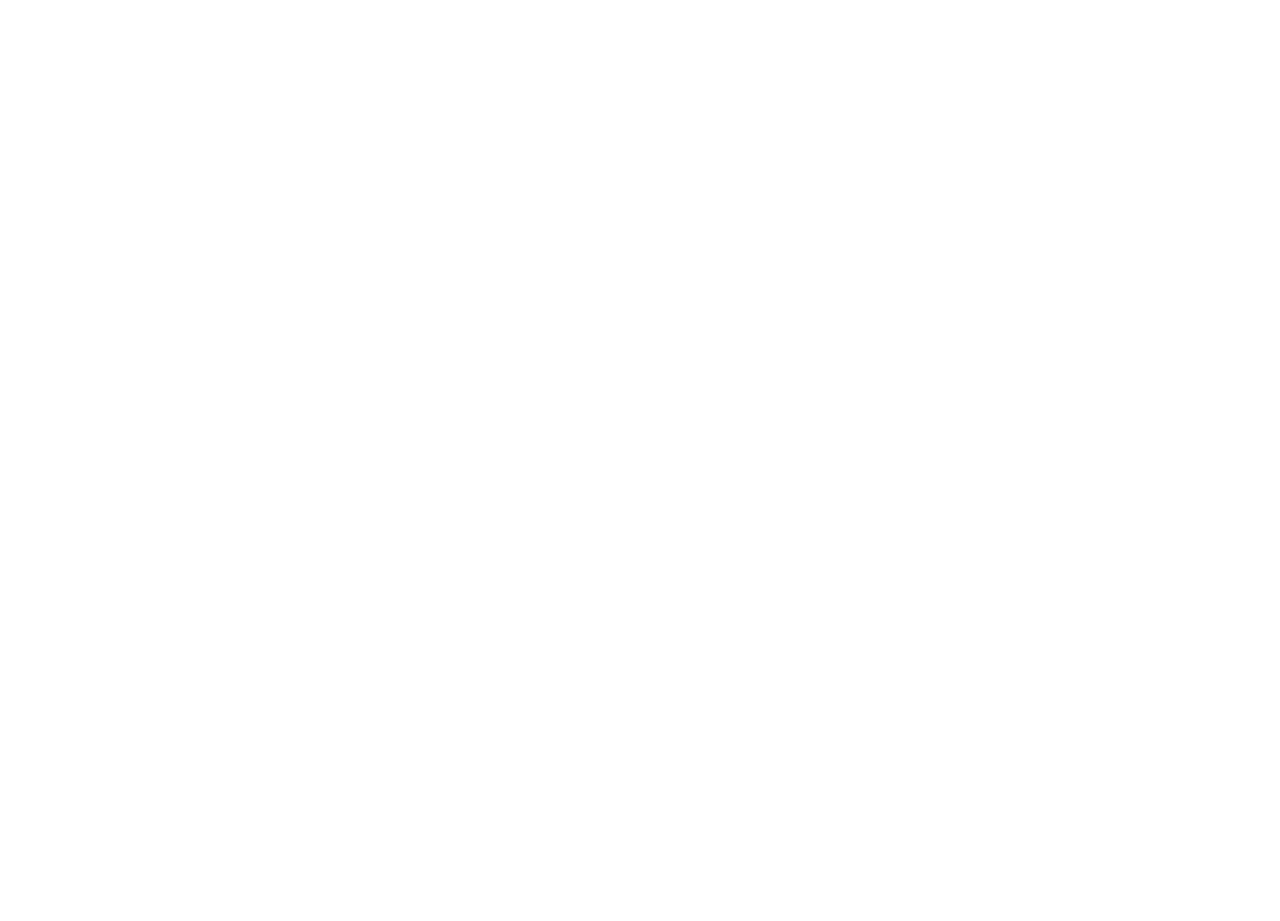
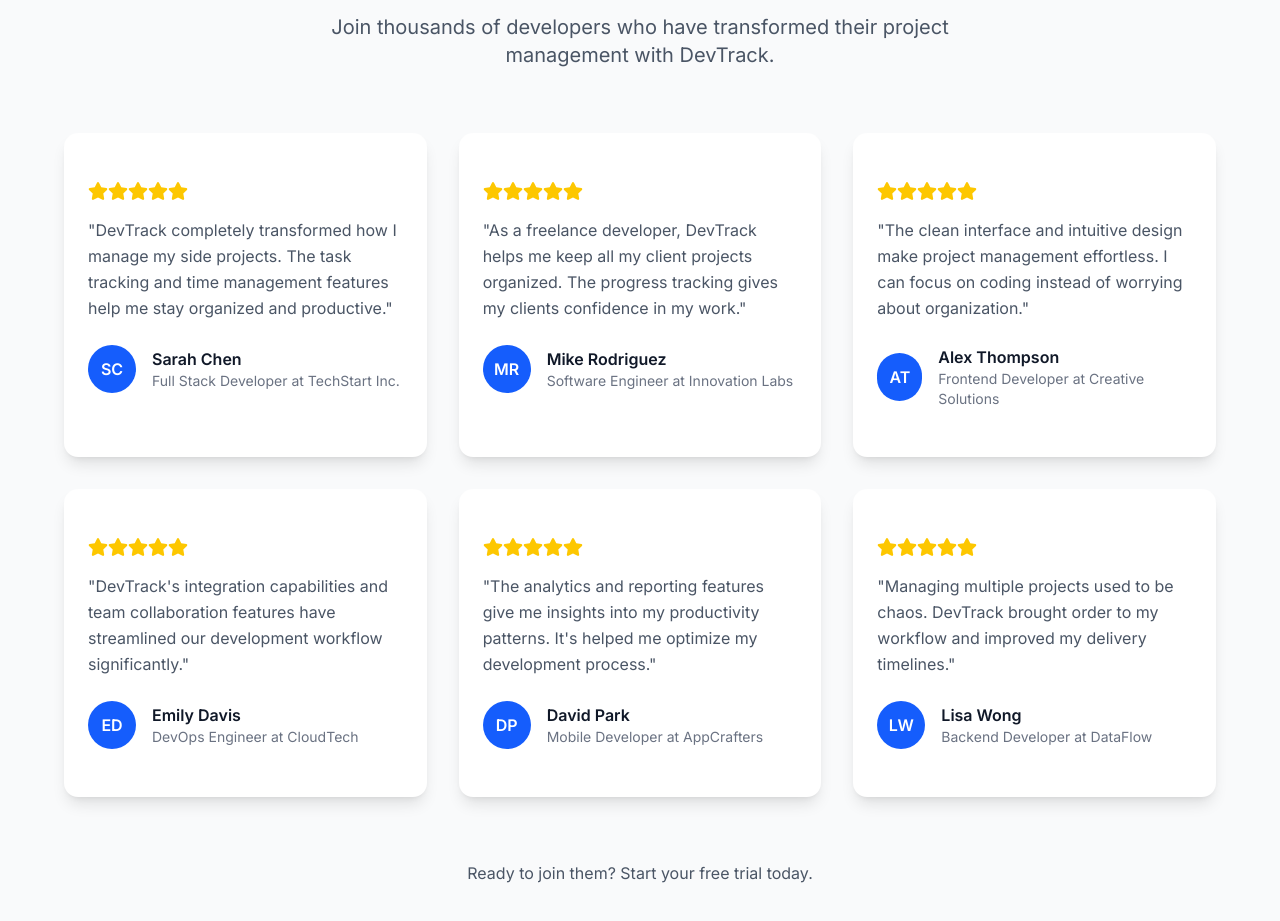
Before and after one commit to md-zeon/devtrack, a Next.js app: page / in a window 1280 px wide. Shown: the part 2423-3344 px from the top of the page. Before the commit the page ends 2308 px from the top, so only its background shows below. Built offline with nearby package versions, Linux system fonts and the light colour scheme.

Commit message:
added Testimonials section and updated all components to use react-icons
Co-authored-by: Amp <amp@ampcode.com>
Amp-Thread-ID: https://ampcode.com/threads/T-5e994604-5863-4563-a517-1c352f0b1869

```diff
--- a/src/app/page.js
+++ b/src/app/page.js
@@ -1,6 +1,7 @@
 import Hero from "@/components/Hero";
 import Features from "@/components/Features";
 import HowItWorks from "@/components/HowItWorks";
+import Testimonials from "@/components/Testimonials";
 
 export default function Home() {
 	return (
@@ -10,7 +11,7 @@
 			<Features />
 			<HowItWorks />
 			{/* <Screenshots /> */}
-			{/* <Testimonials /> */}
+			<Testimonials />
 			{/* <FAQ /> */}
 			{/* <CTA /> */}
 			{/* <Footer /> */}
--- a/src/components/Features.jsx
+++ b/src/components/Features.jsx
@@ -1,35 +1,36 @@
 import { Card, CardContent, CardDescription, CardHeader, CardTitle } from "@/components/ui/card";
+import { FaFolder, FaTasks, FaChartLine, FaClock, FaCodeBranch, FaUsers } from "react-icons/fa";
 
 const features = [
 	{
 		title: "Project Organization",
 		description: "Organize all your development projects in one centralized dashboard with intuitive categorization.",
-		icon: "📁"
+		icon: FaFolder
 	},
 	{
 		title: "Task Management",
 		description: "Create, assign, and track tasks with priority levels, due dates, and progress monitoring.",
-		icon: "✅"
+		icon: FaTasks
 	},
 	{
 		title: "Progress Tracking",
 		description: "Visualize your development progress with charts, statistics, and milestone tracking.",
-		icon: "📊"
+		icon: FaChartLine
 	},
 	{
 		title: "Time Tracking",
 		description: "Monitor time spent on projects and tasks to improve productivity and project estimation.",
-		icon: "⏱️"
+		icon: FaClock
 	},
 	{
 		title: "Code Integration",
 		description: "Connect with your repositories and track commits, branches, and development activity.",
-		icon: "🔗"
+		icon: FaCodeBranch
 	},
 	{
 		title: "Team Collaboration",
 		description: "Share projects, assign tasks to team members, and collaborate effectively on development goals.",
-		icon: "👥"
+		icon: FaUsers
 	}
 ];
 
@@ -50,7 +51,9 @@
 					{features.map((feature, index) => (
 						<Card key={index} className="border-0 shadow-lg hover:shadow-xl transition-shadow">
 							<CardHeader className="text-center">
-								<div className="text-4xl mb-4">{feature.icon}</div>
+								<div className="text-4xl mb-4 text-blue-600 dark:text-blue-400 flex justify-center">
+									<feature.icon />
+								</div>
 								<CardTitle className="text-xl font-semibold">{feature.title}</CardTitle>
 							</CardHeader>
 							<CardContent>
--- a/src/components/HowItWorks.jsx
+++ b/src/components/HowItWorks.jsx
@@ -1,27 +1,29 @@
+import { FaRocket, FaClipboardList, FaEdit, FaChartBar } from "react-icons/fa";
+
 const steps = [
 	{
 		step: "01",
 		title: "Sign Up & Setup",
 		description: "Create your account and set up your developer profile in minutes. Connect your favorite tools and repositories.",
-		icon: "🚀"
+		icon: FaRocket
 	},
 	{
 		step: "02",
 		title: "Create Projects",
 		description: "Add your development projects with descriptions, technologies, and goals. Organize them by priority and status.",
-		icon: "📋"
+		icon: FaClipboardList
 	},
 	{
 		step: "03",
 		title: "Track Tasks",
 		description: "Break down projects into manageable tasks. Set deadlines, priorities, and track your progress in real-time.",
-		icon: "✏️"
+		icon: FaEdit
 	},
 	{
 		step: "04",
 		title: "Monitor Progress",
 		description: "View detailed analytics, time tracking, and progress reports to optimize your development workflow.",
-		icon: "📈"
+		icon: FaChartBar
 	}
 ];
 
@@ -42,8 +44,8 @@
 					{steps.map((step, index) => (
 						<div key={index} className="text-center group">
 							<div className="relative mb-6">
-								<div className="w-20 h-20 mx-auto bg-blue-100 dark:bg-blue-900 rounded-full flex items-center justify-center text-3xl mb-4 group-hover:scale-110 transition-transform">
-									{step.icon}
+								<div className="w-20 h-20 mx-auto bg-blue-100 dark:bg-blue-900 rounded-full flex items-center justify-center text-3xl mb-4 group-hover:scale-110 transition-transform text-blue-600 dark:text-blue-400">
+									<step.icon />
 								</div>
 								<div className="absolute -top-2 -right-2 w-8 h-8 bg-blue-600 text-white rounded-full flex items-center justify-center text-sm font-bold">
 									{step.step}
--- /dev/null
+++ b/src/components/Testimonials.jsx
@@ -0,0 +1,108 @@
+import { Card, CardContent } from "@/components/ui/card";
+import { FaStar } from "react-icons/fa";
+
+const testimonials = [
+	{
+		name: "Sarah Chen",
+		role: "Full Stack Developer",
+		company: "TechStart Inc.",
+		content: "DevTrack completely transformed how I manage my side projects. The task tracking and time management features help me stay organized and productive.",
+		rating: 5,
+		avatar: "SC"
+	},
+	{
+		name: "Mike Rodriguez",
+		role: "Software Engineer",
+		company: "Innovation Labs",
+		content: "As a freelance developer, DevTrack helps me keep all my client projects organized. The progress tracking gives my clients confidence in my work.",
+		rating: 5,
+		avatar: "MR"
+	},
+	{
+		name: "Alex Thompson",
+		role: "Frontend Developer",
+		company: "Creative Solutions",
+		content: "The clean interface and intuitive design make project management effortless. I can focus on coding instead of worrying about organization.",
+		rating: 5,
+		avatar: "AT"
+	},
+	{
+		name: "Emily Davis",
+		role: "DevOps Engineer",
+		company: "CloudTech",
+		content: "DevTrack's integration capabilities and team collaboration features have streamlined our development workflow significantly.",
+		rating: 5,
+		avatar: "ED"
+	},
+	{
+		name: "David Park",
+		role: "Mobile Developer",
+		company: "AppCrafters",
+		content: "The analytics and reporting features give me insights into my productivity patterns. It's helped me optimize my development process.",
+		rating: 5,
+		avatar: "DP"
+	},
+	{
+		name: "Lisa Wong",
+		role: "Backend Developer",
+		company: "DataFlow",
+		content: "Managing multiple projects used to be chaos. DevTrack brought order to my workflow and improved my delivery timelines.",
+		rating: 5,
+		avatar: "LW"
+	}
+];
+
+export default function Testimonials() {
+	return (
+		<section className="py-20 px-4 bg-gray-50 dark:bg-gray-900">
+			<div className="max-w-6xl mx-auto">
+				<div className="text-center mb-16">
+					<h2 className="text-4xl font-bold mb-4 text-gray-900 dark:text-white">
+						What Developers Say About DevTrack
+					</h2>
+					<p className="text-xl text-gray-600 dark:text-gray-300 max-w-2xl mx-auto">
+						Join thousands of developers who have transformed their project management with DevTrack.
+					</p>
+				</div>
+
+				<div className="grid md:grid-cols-2 lg:grid-cols-3 gap-8">
+					{testimonials.map((testimonial, index) => (
+						<Card key={index} className="border-0 shadow-lg hover:shadow-xl transition-all duration-300 hover:-translate-y-1">
+							<CardContent className="p-6">
+								<div className="flex items-center mb-4">
+									{[...Array(testimonial.rating)].map((_, i) => (
+										<FaStar key={i} className="text-yellow-400 w-5 h-5" />
+									))}
+								</div>
+
+								<p className="text-gray-600 dark:text-gray-300 mb-6 leading-relaxed">
+									"{testimonial.content}"
+								</p>
+
+								<div className="flex items-center">
+									<div className="w-12 h-12 bg-blue-600 rounded-full flex items-center justify-center text-white font-semibold mr-4">
+										{testimonial.avatar}
+									</div>
+									<div>
+										<h4 className="font-semibold text-gray-900 dark:text-white">
+											{testimonial.name}
+										</h4>
+										<p className="text-sm text-gray-500 dark:text-gray-400">
+											{testimonial.role} at {testimonial.company}
+										</p>
+									</div>
+								</div>
+							</CardContent>
+						</Card>
+					))}
+				</div>
+
+				<div className="text-center mt-16">
+					<p className="text-gray-600 dark:text-gray-300">
+						Ready to join them? Start your free trial today.
+					</p>
+				</div>
+			</div>
+		</section>
+	);
+}
```
